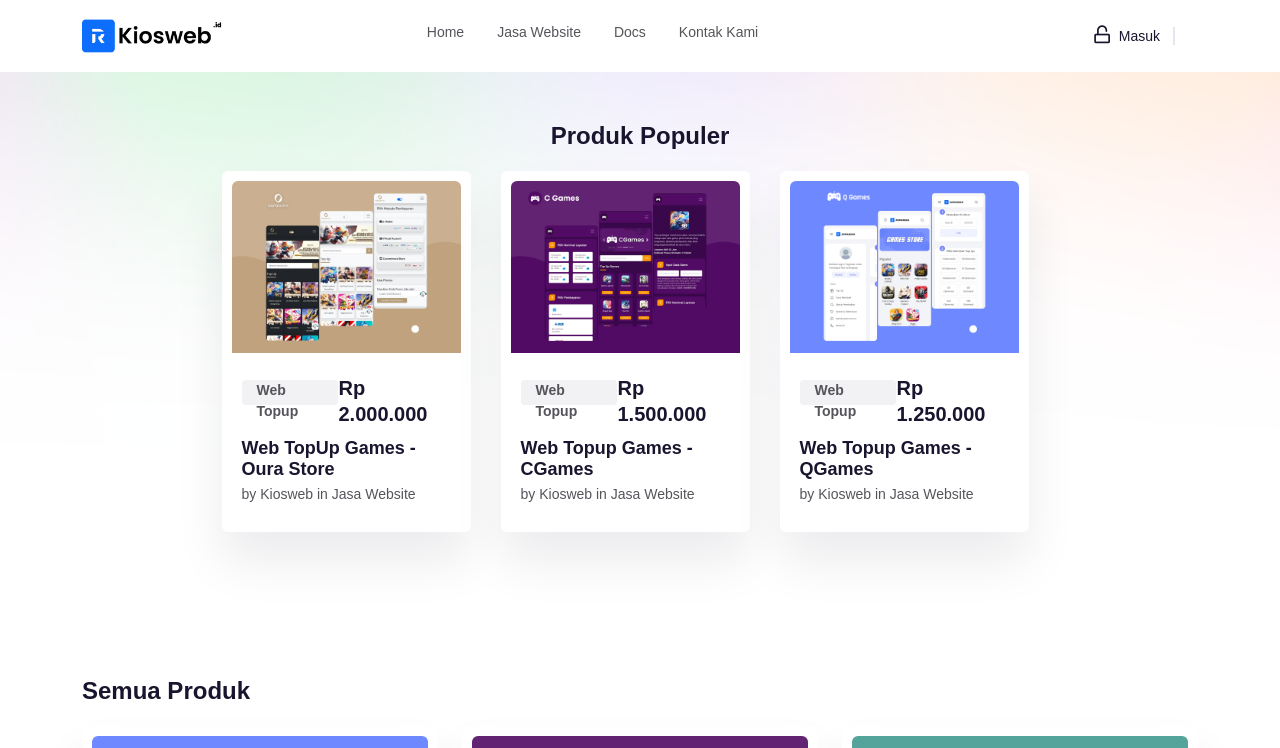
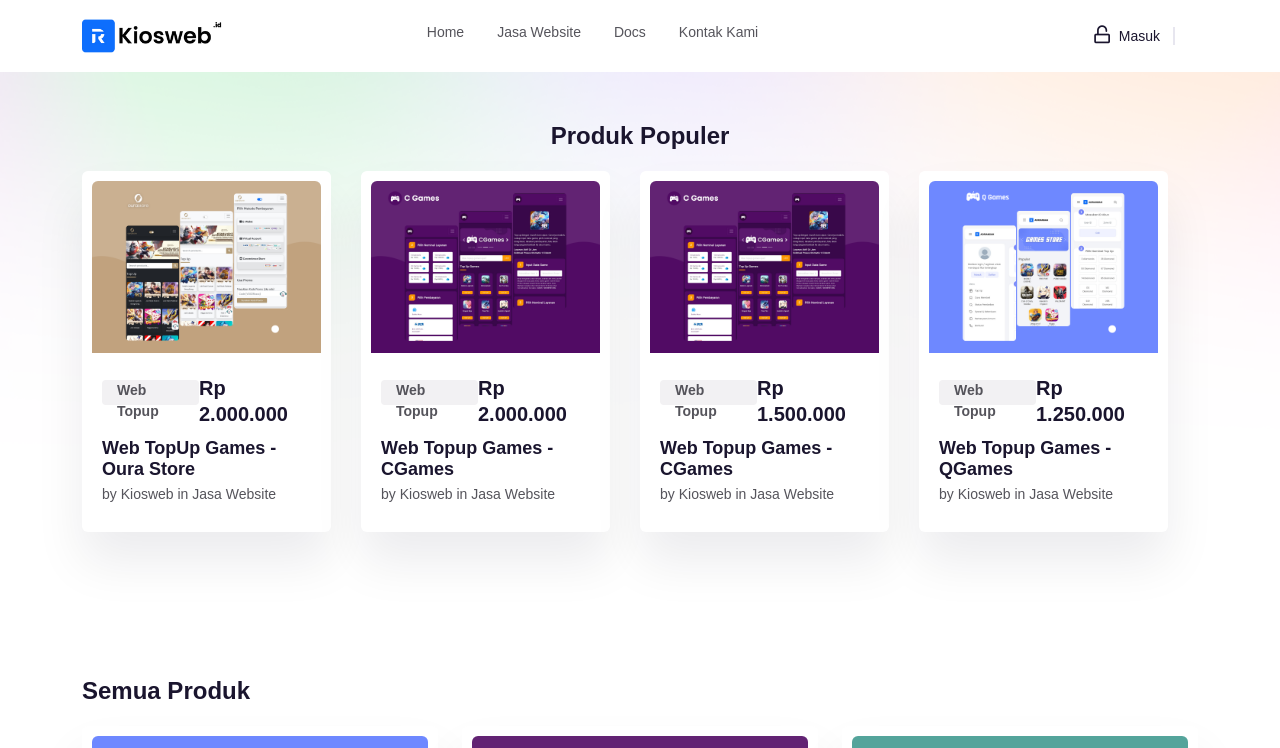
Before and after one commit to adriansahdotnet/kiosweb, a Next.js app: page /product in a window 1280 px wide. Shown: the top 748 px of the page. Built offline with nearby package versions, Linux system fonts and the light colour scheme; no server answers; a web font is replaced by a local one.

Commit message:
edit populer

```diff
--- a/src/components/Home/ProductPopuler.js
+++ b/src/components/Home/ProductPopuler.js
@@ -15,6 +15,16 @@ const ProductPopuler = () => {
     {
       id: "2",
       img: "assets/img/product/cgames.png",
+      link: "/cgames-v2",
+      demo: "https://cgames.kiosweb.id",
+      title: "Web Topup Games - CGames",
+      title_pop: "Web Topup Games - CGames",
+      category: "Web Topup",
+      price: "2.000.000",
+    },
+    {
+      id: "3",
+      img: "assets/img/product/cgames.png",
       link: "/cgames",
       demo: "https://demo.kiosweb.id/cgames",
       title: "Web Topup Games - CGames",
@@ -23,7 +33,7 @@ const ProductPopuler = () => {
       price: "1.500.000",
     },
     {
-      id: "3",
+      id: "4",
       img: "assets/img/product/qgames.png",
       link: "/qgames",
       demo: "https://demo.kiosweb.id/qgames",
```
